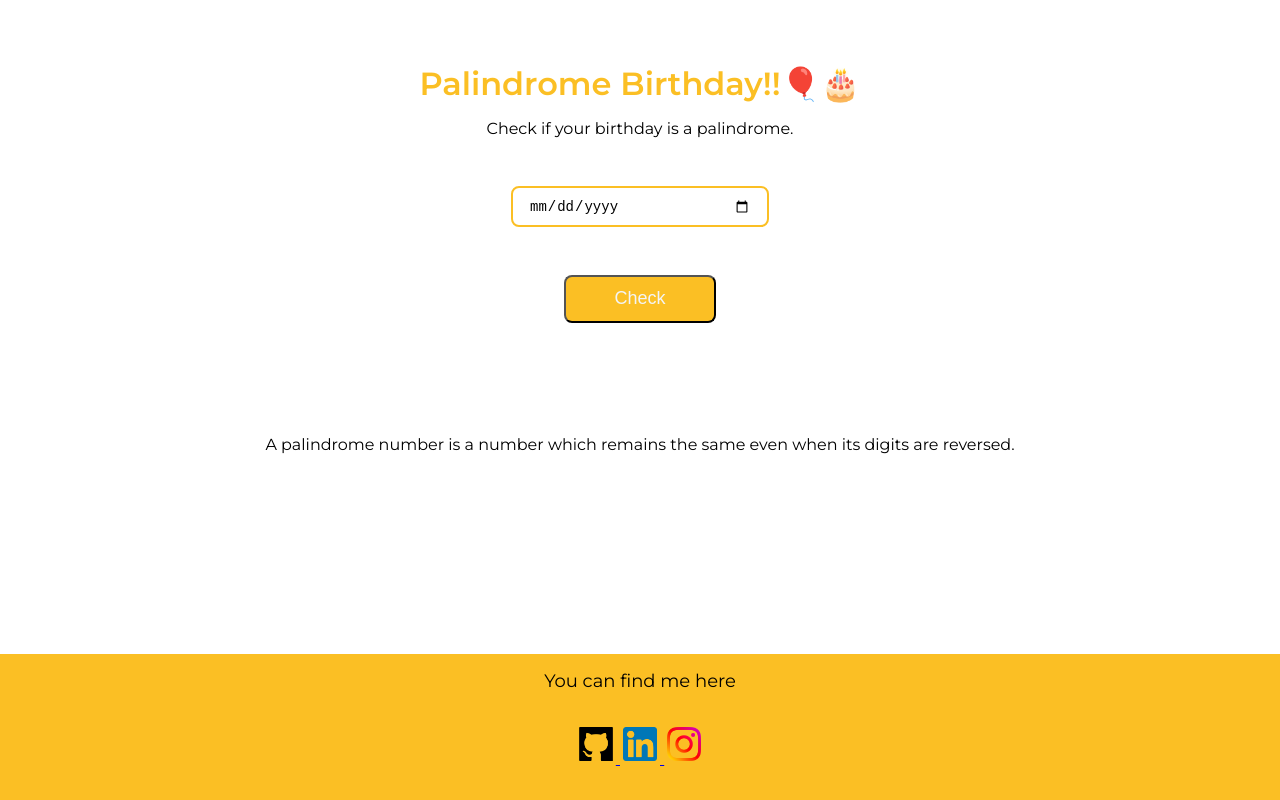
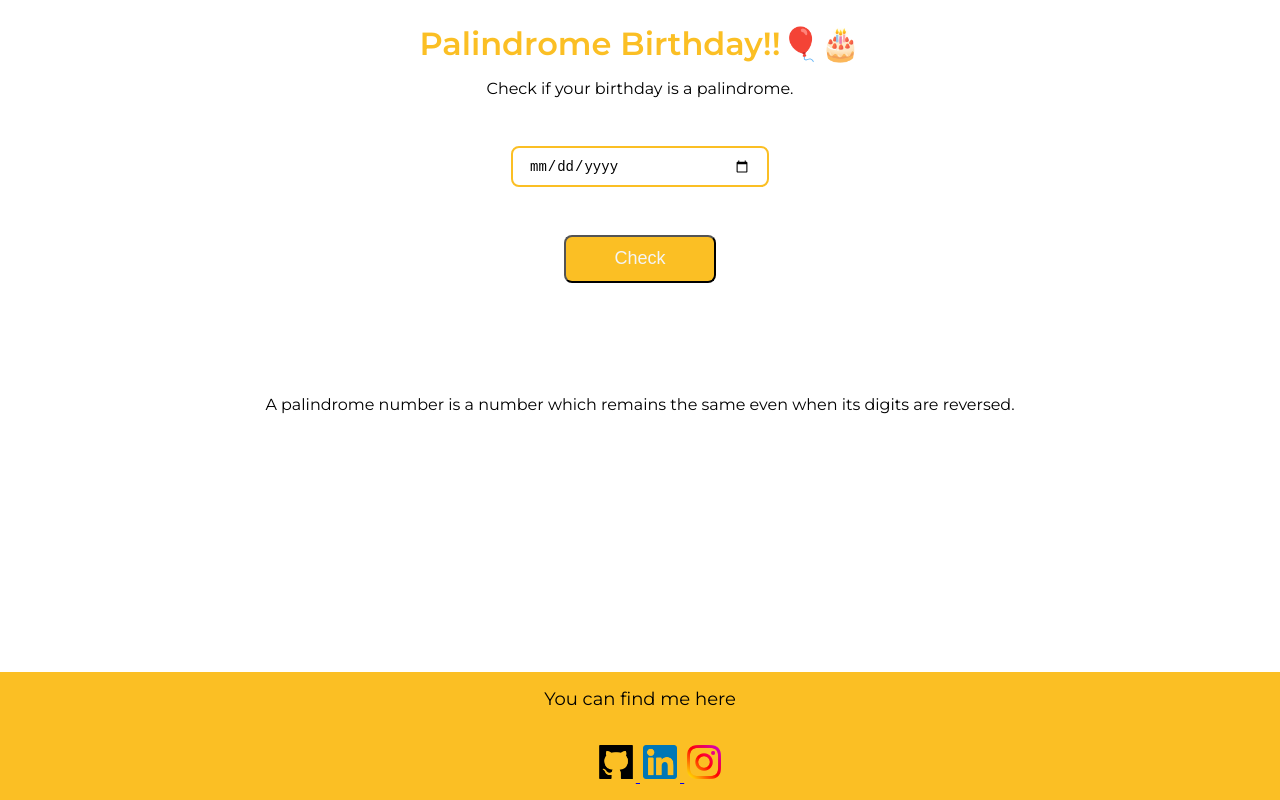
Before and after one commit to dhimanaishwarya/birthday-palindrome, a plain HTML site: page index.html in a window 1280 px wide. Drawn offline with Linux system fonts and the light colour scheme.

Commit message:
updated css

```diff
--- a/styles.css
+++ b/styles.css
@@ -1,7 +1,7 @@
 @import url("https://fonts.googleapis.com/css2?family=Montserrat:wght@400;500;600&display=swap");
 
 * {
-  padding: 0;
+  /* padding: 0; */
   margin: 0;
   box-sizing: border-box;
 }
@@ -13,10 +13,12 @@
 }
 
 body {
+  min-height: 500px;
+  margin-bottom: 150px;
   font-family: "Montserrat", sans-serif;
   min-width: 100vw;
   text-align: center;
-  padding: 3rem;
+  padding: 0.5rem;
 }
 
 h1 {
@@ -63,10 +65,16 @@ input {
 footer {
   background-color: var(--primary-color);
   text-align: center;
-  position: absolute;
+  /* position: absolute;
   bottom: 0;
   left: 0;
-  right: 0;
+  right: 0; */
+  position: fixed;
+  height: 8rem;
+  bottom: 0px;
+  left: 0px;
+  right: 0px;
+  margin-bottom: 0px;
 }
 
 footer p {
```
